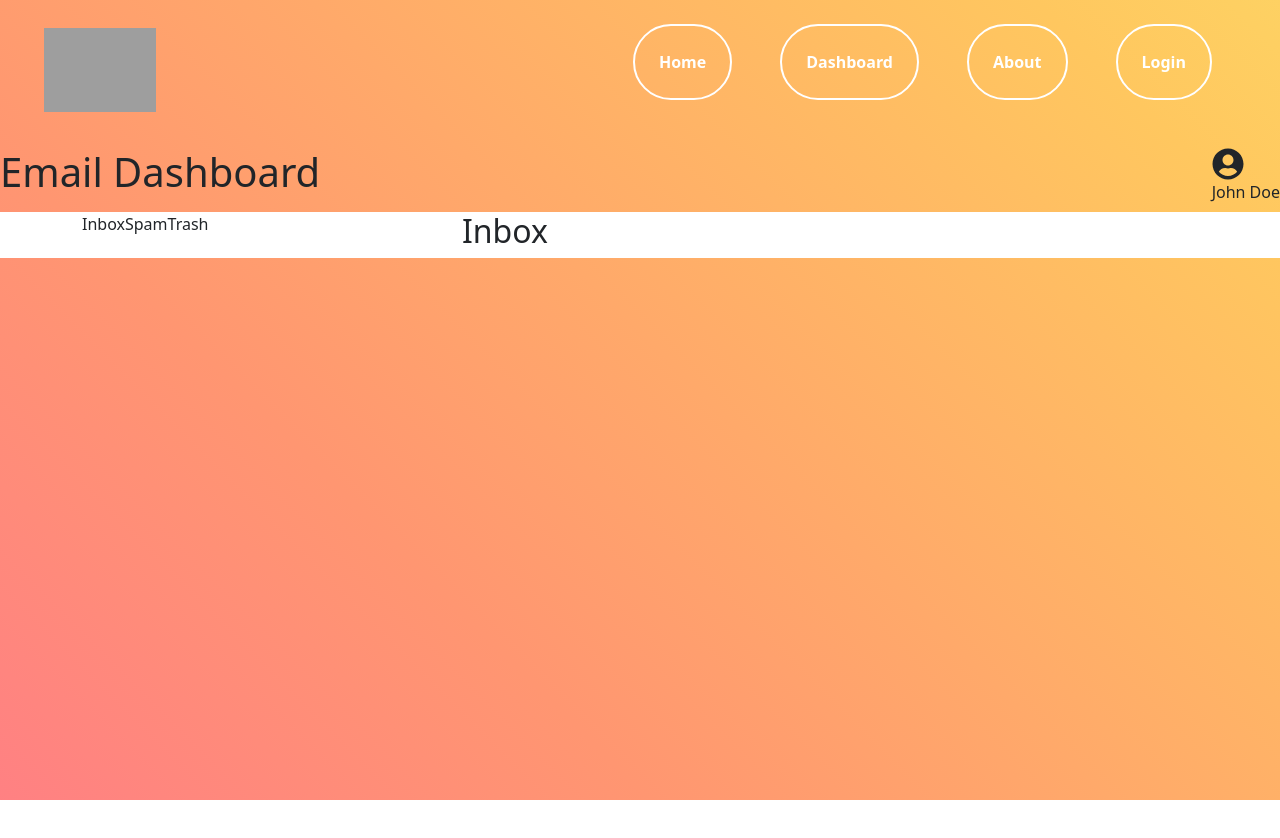
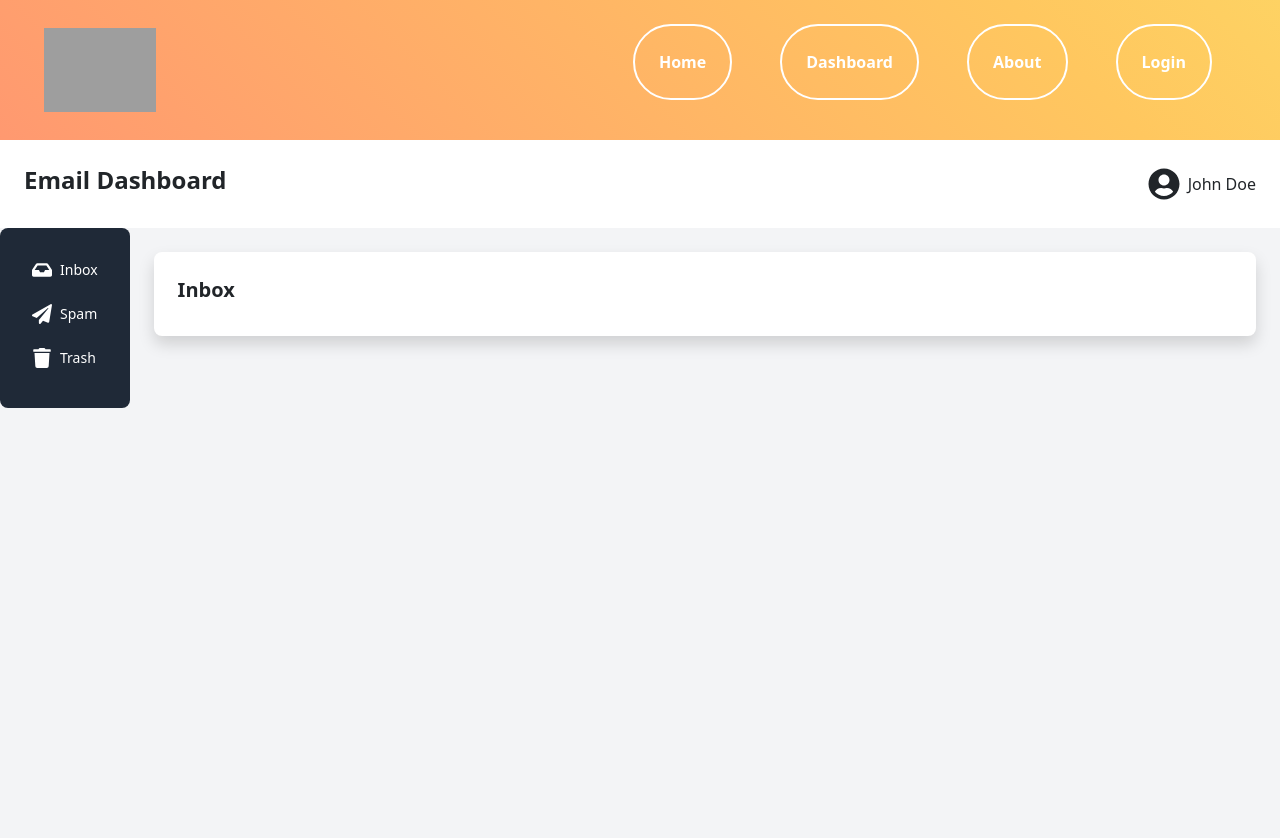
Before and after one commit to midoriengineer/HackCUNY-2024-Hackathon, a React (Create React App) app in the folder client/: page /dashboard in a window 1280 px wide. Shown: the top 838 px of the page. Before the commit the page ends 800 px from the top, so only its background shows below. Built offline with nearby package versions, Linux system fonts and the light colour scheme; no server answers; grey boxes are pictures that could not be loaded.

Commit message:
Tailwind CSS

```diff
--- a/client/src/pages/Dashboard/Dashboard.jsx
+++ b/client/src/pages/Dashboard/Dashboard.jsx
@@ -16,17 +16,15 @@ function Dashboard() {
   };
 
   return (
-    <div>
+    <div className="min-h-screen bg-gray-100">
       <Navbar />
-      <div style={{background:"#fff", width:"100%"}}>
-        <Container>
-          <Row>
-            <Col sm={4}><Sidebar onPageChange={handlePageChange} /></Col>
-            <Col sm={8}>{currentPage === "inbox" && <Inbox />}
-        {currentPage === "spam" && <Spam />}
-        {currentPage === "trash" && <Trash />}</Col>
-          </Row>
-        </Container>
+      <div className="flex flex-col md:flex-row">
+        <Sidebar onPageChange={handlePageChange} />
+        <div className="flex-1 p-4">
+          {currentPage === "inbox" && <Inbox />}
+          {currentPage === "spam" && <Spam />}
+          {currentPage === "trash" && <Trash />}
+        </div>
       </div>
     </div>
   );
--- a/client/src/pages/Dashboard/Inbox.jsx
+++ b/client/src/pages/Dashboard/Inbox.jsx
@@ -2,8 +2,8 @@ import React from "react";
 
 function Inbox() {
   return (
-    <div className="inbox">
-      <h2>Inbox</h2>
+    <div className="p-4 bg-white rounded-lg shadow">
+      <h2 className="text-xl font-semibold mb-2">Inbox</h2>
       {/* Add inbox component here */}
     </div>
   );
--- a/client/src/pages/Dashboard/Navbar.jsx
+++ b/client/src/pages/Dashboard/Navbar.jsx
@@ -3,11 +3,11 @@ import { FaUserCircle } from "react-icons/fa";
 
 function Navbar() {
   return (
-    <div className="navbar">
-      <h1>Email Dashboard</h1>
-      <div className="user">
+    <div className="bg-white p-4 flex justify-between items-center">
+      <h1 className="text-2xl font-bold">Email Dashboard</h1>
+      <div className="flex items-center">
         <FaUserCircle size={32} />
-        <span>John Doe</span>
+        <span className="ml-2">John Doe</span>
       </div>
     </div>
   );
--- a/client/src/pages/Dashboard/Sidebar.jsx
+++ b/client/src/pages/Dashboard/Sidebar.jsx
@@ -4,10 +4,28 @@ import { FaInbox, FaPaperPlane, FaFile, FaTrash } from "react-icons/fa";
 
 function Sidebar({ onPageChange }) {
   return (
-    <div>
-      <button onClick={() => onPageChange("inbox")}>Inbox</button>
-      <button onClick={() => onPageChange("spam")}>Spam</button>
-      <button onClick={() => onPageChange("trash")}>Trash</button>
+    <div className="bg-gray-800 text-white p-4 rounded-lg">
+      <button
+        className="flex items-center p-2 mb-2 text-sm leading-5 font-medium rounded-lg hover:bg-gray-700"
+        onClick={() => onPageChange("inbox")}
+      >
+        <FaInbox size={20} />
+        <span className="ml-2">Inbox</span>
+      </button>
+      <button
+        className="flex items-center p-2 mb-2 text-sm leading-5 font-medium rounded-lg hover:bg-gray-700"
+        onClick={() => onPageChange("spam")}
+      >
+        <FaPaperPlane size={20} />
+        <span className="ml-2">Spam</span>
+      </button>
+      <button
+        className="flex items-center p-2 mb-2 text-sm leading-5 font-medium rounded-lg hover:bg-gray-700"
+        onClick={() => onPageChange("trash")}
+      >
+        <FaTrash size={20} />
+        <span className="ml-2">Trash</span>
+      </button>
     </div>
   );
 }
--- a/client/src/pages/Dashboard/Spam.jsx
+++ b/client/src/pages/Dashboard/Spam.jsx
@@ -2,9 +2,9 @@ import React from "react";
 
 function Spam() {
   return (
-    <div className="spam">
-      <h3>Spam</h3>
-      {/* Add  sent component here */}
+    <div className="p-4 bg-white rounded-lg shadow">
+      <h3 className="text-lg font-semibold mb-2">Spam</h3>
+      {/* Add spam component here */}
     </div>
   );
 }
--- a/client/src/pages/Dashboard/Trash.jsx
+++ b/client/src/pages/Dashboard/Trash.jsx
@@ -2,9 +2,9 @@ import React from "react";
 
 function Trash() {
   return (
-    <div className="trash">
-      <h3>Trash</h3>
-      {/* Add  trash component here */}
+    <div className="p-4 bg-white rounded-lg shadow">
+      <h3 className="text-lg font-semibold mb-2">Trash</h3>
+      {/* Add trash component here */}
     </div>
   );
 }
```
